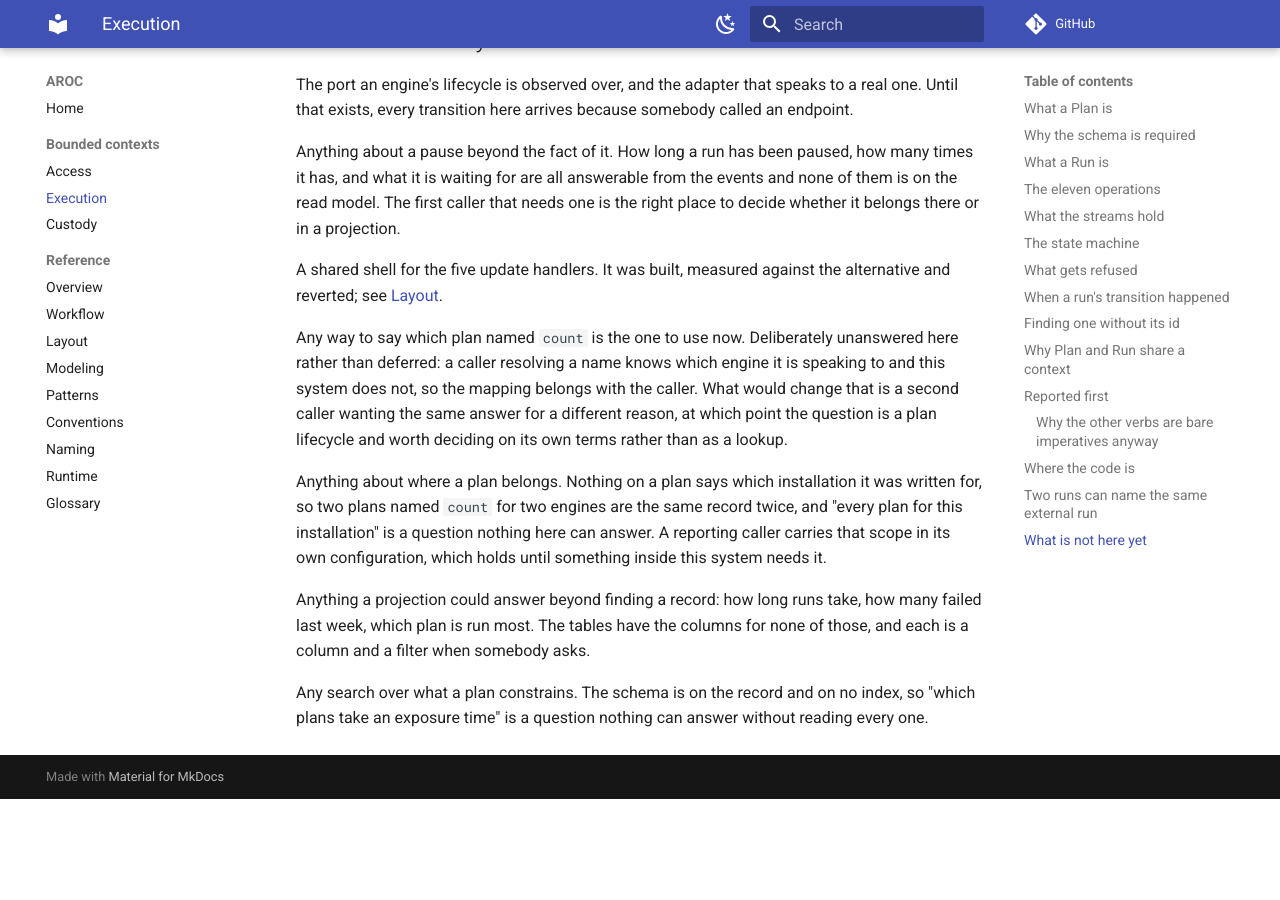
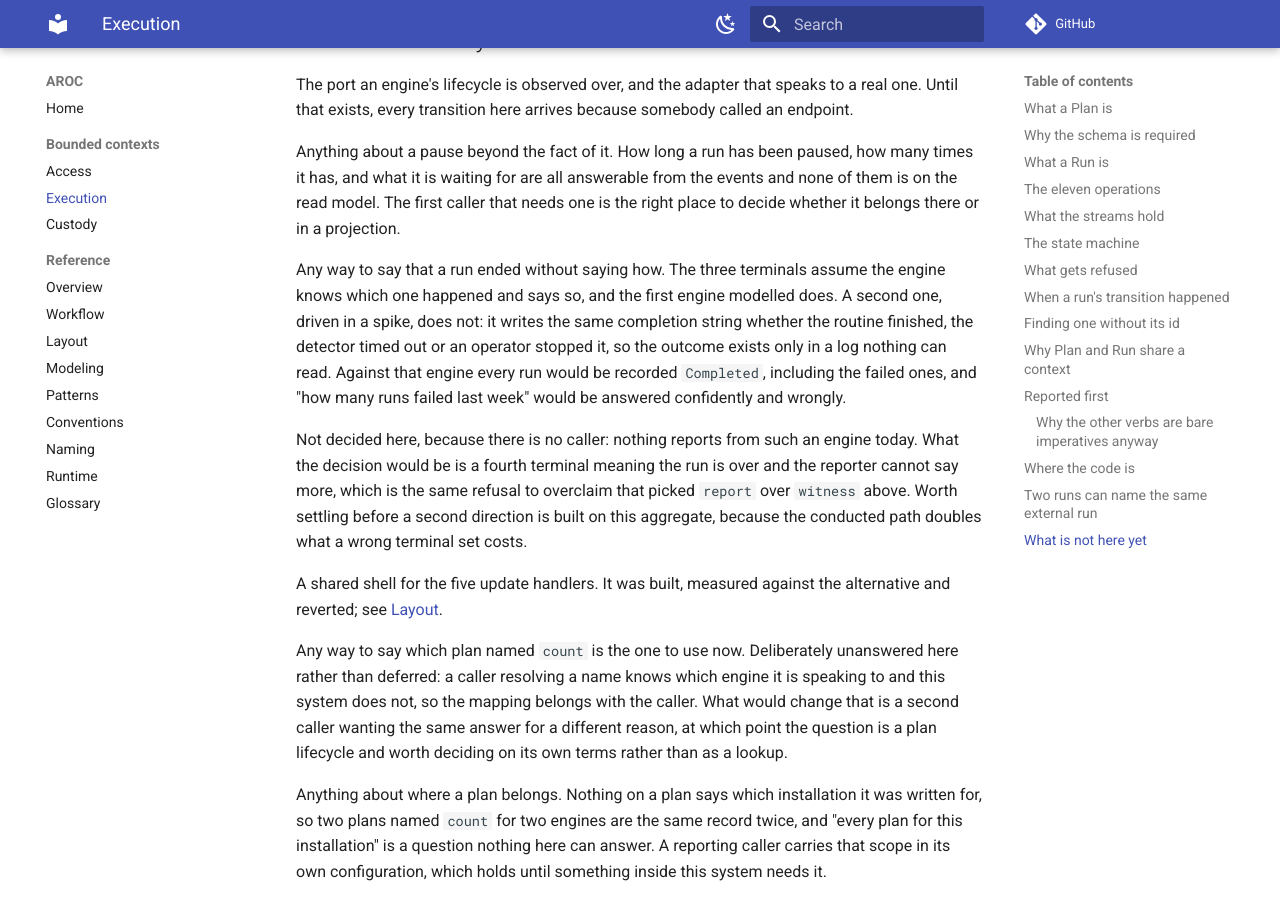
Before and after one commit to open-cora/cora, an MkDocs documentation site: the page built from docs/bounded-contexts/execution.md, in a window 1280 px wide and 900 px high, scrolled down 12058 px. Built offline with MkDocs 1.6.1 and Material for MkDocs 9.7.7, drawn with Linux system fonts in a browser that asks for light colours; comment, search, counter and statistics services are not loaded; before the commit the page ends 12857 px from its top, so only the background shows below that.

Commit message:
docs(execution): name the terminal a reported run cannot reach
The three terminals assume the engine knows how its run ended and says
so. The first engine modelled does. A spike drove a second one and it
does not: it writes the same completion string whether the routine
finished, the detector timed out, or an operator stopped it, so the
outcome exists only in a log nothing can read.

Against such an engine every run is recorded Completed, including the
failed ones, which makes "how many runs failed last week" a question this
system answers confidently and wrongly.

Recorded as an open question rather than answered, because nothing
reports from that engine today and this page declines three other
decisions on the same grounds. What the answer would be is a fourth
terminal meaning the run is over and the reporter cannot say more, which
is the same refusal to overclaim that picked reported over witnessed.
Worth settling before the conducted path doubles what a wrong terminal
set costs.

The second engine's name joins the banned product list in the same
commit. A page arguing from two engines is likelier to want to name one
than a page arguing from one.

Co-Authored-By: Claude Opus 5 (1M context) <noreply@anthropic.com>

```diff
--- a/docs/bounded-contexts/execution.md
+++ b/docs/bounded-contexts/execution.md
@@ -322,6 +322,10 @@ The port an engine's lifecycle is observed over, and the adapter that speaks to
 
 Anything about a pause beyond the fact of it. How long a run has been paused, how many times it has, and what it is waiting for are all answerable from the events and none of them is on the read model. The first caller that needs one is the right place to decide whether it belongs there or in a projection.
 
+Any way to say that a run ended without saying how. The three terminals assume the engine knows which one happened and says so, and the first engine modelled does. A second one, driven in a spike, does not: it writes the same completion string whether the routine finished, the detector timed out or an operator stopped it, so the outcome exists only in a log nothing can read. Against that engine every run would be recorded `Completed`, including the failed ones, and "how many runs failed last week" would be answered confidently and wrongly.
+
+Not decided here, because there is no caller: nothing reports from such an engine today. What the decision would be is a fourth terminal meaning the run is over and the reporter cannot say more, which is the same refusal to overclaim that picked `report` over `witness` above. Worth settling before a second direction is built on this aggregate, because the conducted path doubles what a wrong terminal set costs.
+
 A shared shell for the five update handlers. It was built, measured against the alternative and reverted; see [Layout](../reference/layout.md#bc-root-extras).
 
 Any way to say which plan named `count` is the one to use now. Deliberately unanswered here rather than deferred: a caller resolving a name knows which engine it is speaking to and this system does not, so the mapping belongs with the caller. What would change that is a second caller wanting the same answer for a different reason, at which point the question is a plan lifecycle and worth deciding on its own terms rather than as a lookup.
```
Also changed, not shown: 1 other file.
